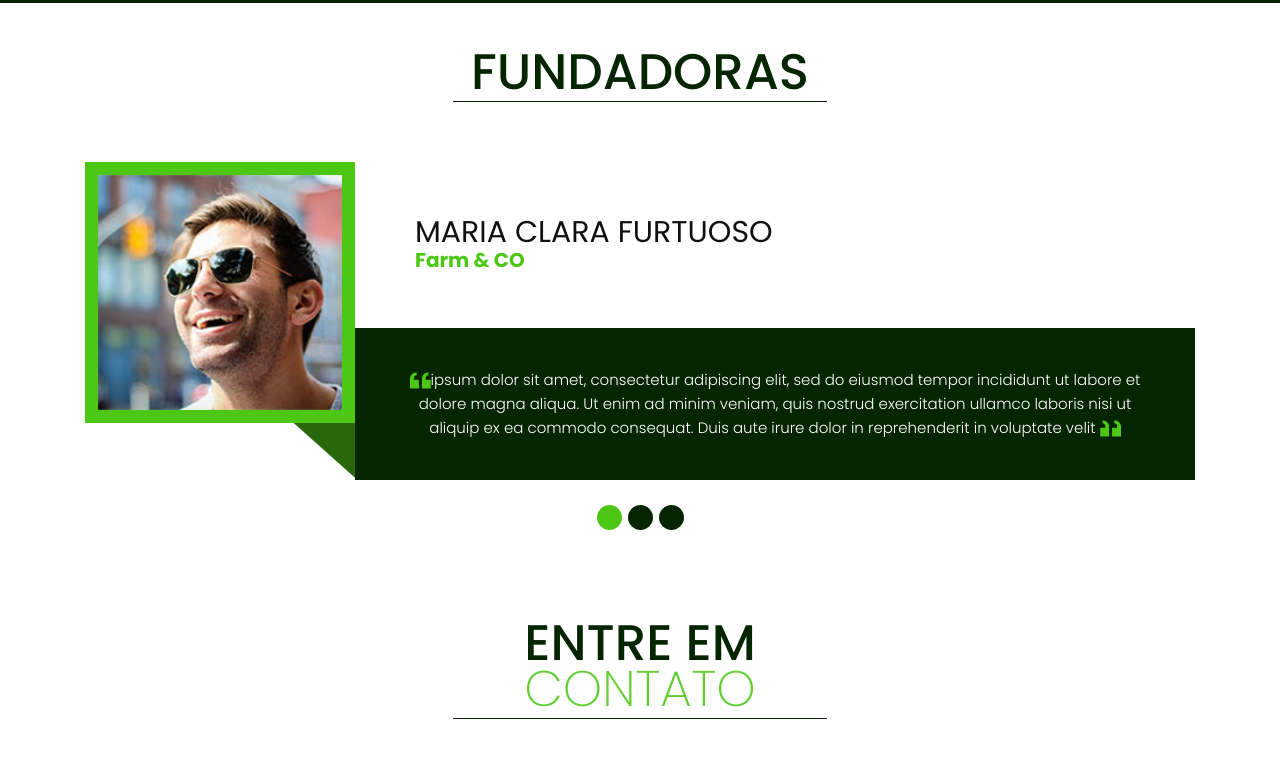
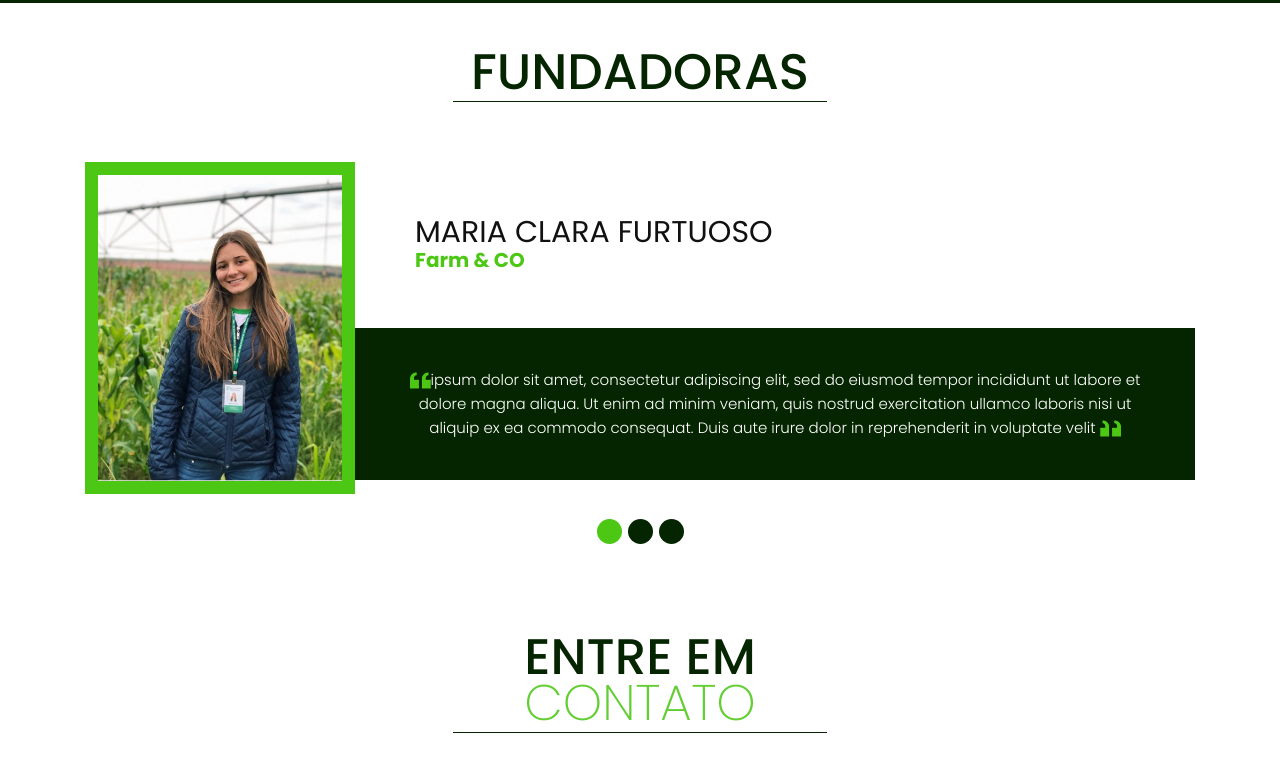
Before and after one commit to DevLucasGodoy/StrongNutrion, a plain HTML site: page index.html in a window 1280 px wide. Shown: the part 3321-4085 px from the top of the page. Drawn offline with nearby package versions, Linux system fonts and the light colour scheme; some packages are replaced by stand-ins of ours.

Commit message:
Change of founders

```diff
--- a/index.html
+++ b/index.html
@@ -349,7 +349,7 @@
                                 <div class="row">
                                     <div class="col-xl-3 col-lg-3 col-md-3 col-sm-3 pa_right">
                                         <div class="testomonial_img">
-                                            <i><img src="images/tes.jpg" alt="#"/></i>
+                                            <i><img src="images/foto1.png" alt="#"/></i>
                                         </div>
                                     </div>
                                     <div class="col-xl-9 col-lg-9 col-md-9 col-sm-9 pa_left">
@@ -375,7 +375,7 @@
                                 <div class="row">
                                     <div class="col-xl-3 col-lg-3 col-md-3 col-sm-3 pa_right">
                                         <div class="testomonial_img">
-                                            <i><img src="images/tes.jpg" alt="#"/></i>
+                                            <i><img src="images/foto2.png" alt="#"/></i>
                                         </div>
                                     </div>
                                     <div class="col-xl-9 col-lg-9 col-md-9 col-sm-9 pa_left">
```
Also changed, not shown: images/foto1.png (added), images/foto2.png (added).
